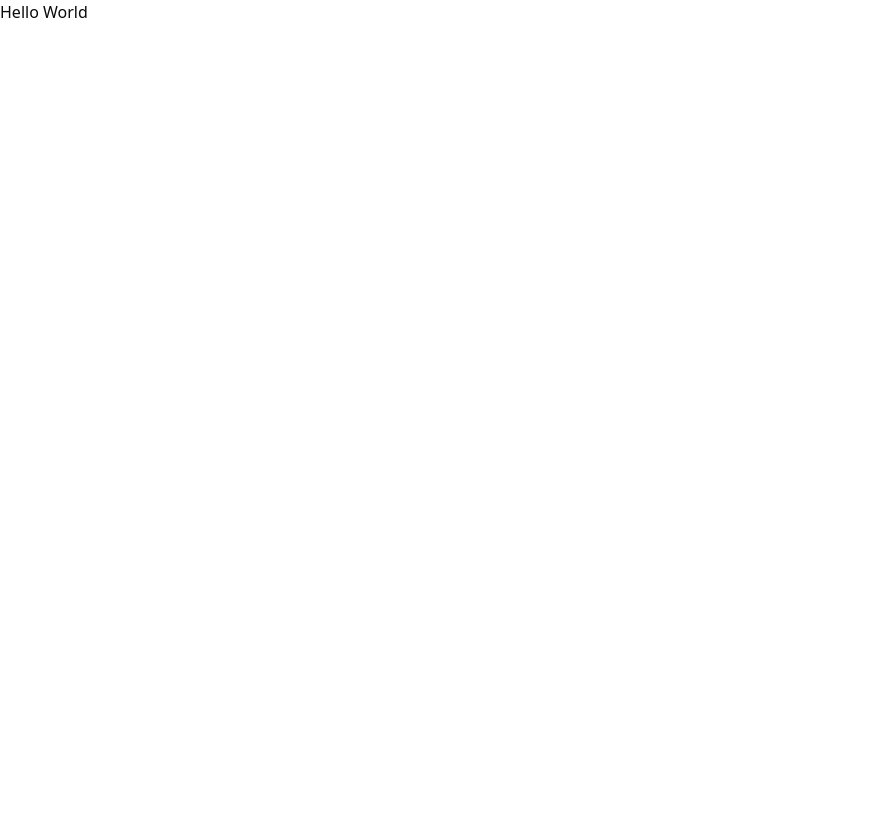
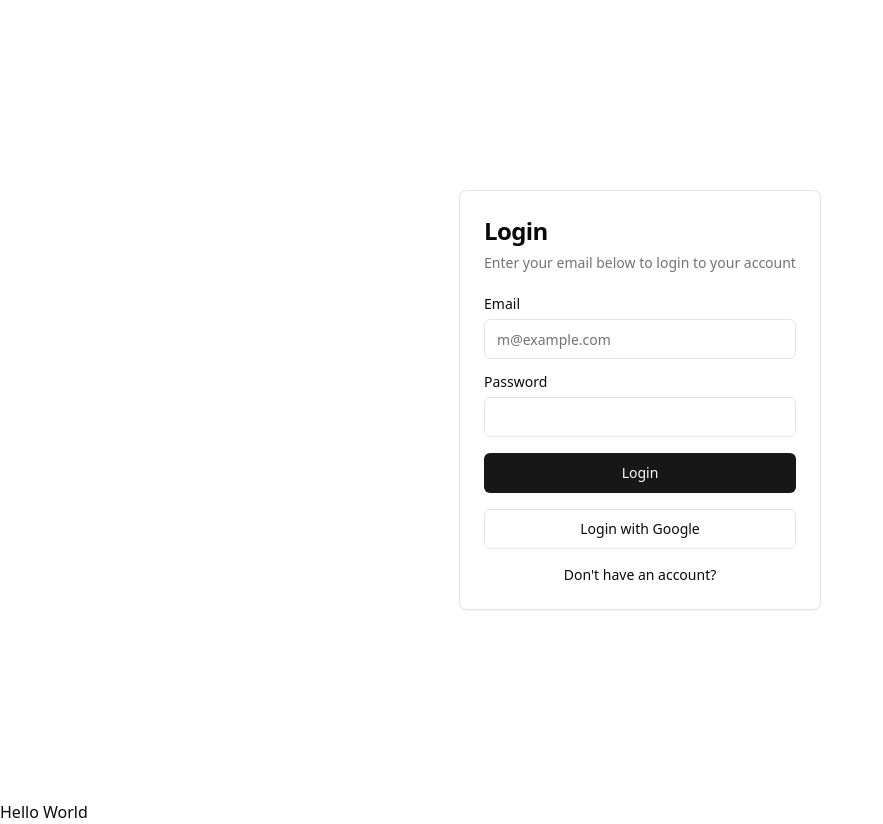
Before and after one commit to mk-muzzammil/MERN-E-Book-Backend, a React (Vite) app in the folder AdminDashboard/: page /login in a window 1280 px wide. Shown: the whole page, without its empty margins (0-883 px from the left). Before the commit the page ends 800 px from the top, so only its background shows below. Built offline with nearby package versions, Linux system fonts and the light colour scheme.

Commit message:
add login page and and homepage also import shadcn components

```diff
--- a/AdminDashboard/package.json
+++ b/AdminDashboard/package.json
@@ -10,11 +10,14 @@
     "preview": "vite preview"
   },
   "dependencies": {
+    "@radix-ui/react-label": "^2.1.0",
+    "@radix-ui/react-slot": "^1.1.0",
     "class-variance-authority": "^0.7.0",
     "clsx": "^2.1.1",
     "lucide-react": "^0.427.0",
     "react": "^18.3.1",
     "react-dom": "^18.3.1",
+    "react-router-dom": "^6.26.0",
     "tailwind-merge": "^2.4.0",
     "tailwindcss-animate": "^1.0.7"
   },
--- /dev/null
+++ b/AdminDashboard/src/components/ui/button.tsx
@@ -0,0 +1,56 @@
+import * as React from "react"
+import { Slot } from "@radix-ui/react-slot"
+import { cva, type VariantProps } from "class-variance-authority"
+
+import { cn } from "@/lib/utils"
+
+const buttonVariants = cva(
+  "inline-flex items-center justify-center whitespace-nowrap rounded-md text-sm font-medium ring-offset-background transition-colors focus-visible:outline-none focus-visible:ring-2 focus-visible:ring-ring focus-visible:ring-offset-2 disabled:pointer-events-none disabled:opacity-50",
+  {
+    variants: {
+      variant: {
+        default: "bg-primary text-primary-foreground hover:bg-primary/90",
+        destructive:
+          "bg-destructive text-destructive-foreground hover:bg-destructive/90",
+        outline:
+          "border border-input bg-background hover:bg-accent hover:text-accent-foreground",
+        secondary:
+          "bg-secondary text-secondary-foreground hover:bg-secondary/80",
+        ghost: "hover:bg-accent hover:text-accent-foreground",
+        link: "text-primary underline-offset-4 hover:underline",
+      },
+      size: {
+        default: "h-10 px-4 py-2",
+        sm: "h-9 rounded-md px-3",
+        lg: "h-11 rounded-md px-8",
+        icon: "h-10 w-10",
+      },
+    },
+    defaultVariants: {
+      variant: "default",
+      size: "default",
+    },
+  }
+)
+
+export interface ButtonProps
+  extends React.ButtonHTMLAttributes<HTMLButtonElement>,
+    VariantProps<typeof buttonVariants> {
+  asChild?: boolean
+}
+
+const Button = React.forwardRef<HTMLButtonElement, ButtonProps>(
+  ({ className, variant, size, asChild = false, ...props }, ref) => {
+    const Comp = asChild ? Slot : "button"
+    return (
+      <Comp
+        className={cn(buttonVariants({ variant, size, className }))}
+        ref={ref}
+        {...props}
+      />
+    )
+  }
+)
+Button.displayName = "Button"
+
+export { Button, buttonVariants }
--- /dev/null
+++ b/AdminDashboard/src/components/ui/card.tsx
@@ -0,0 +1,79 @@
+import * as React from "react"
+
+import { cn } from "@/lib/utils"
+
+const Card = React.forwardRef<
+  HTMLDivElement,
+  React.HTMLAttributes<HTMLDivElement>
+>(({ className, ...props }, ref) => (
+  <div
+    ref={ref}
+    className={cn(
+      "rounded-lg border bg-card text-card-foreground shadow-sm",
+      className
+    )}
+    {...props}
+  />
+))
+Card.displayName = "Card"
+
+const CardHeader = React.forwardRef<
+  HTMLDivElement,
+  React.HTMLAttributes<HTMLDivElement>
+>(({ className, ...props }, ref) => (
+  <div
+    ref={ref}
+    className={cn("flex flex-col space-y-1.5 p-6", className)}
+    {...props}
+  />
+))
+CardHeader.displayName = "CardHeader"
+
+const CardTitle = React.forwardRef<
+  HTMLParagraphElement,
+  React.HTMLAttributes<HTMLHeadingElement>
+>(({ className, ...props }, ref) => (
+  <h3
+    ref={ref}
+    className={cn(
+      "text-2xl font-semibold leading-none tracking-tight",
+      className
+    )}
+    {...props}
+  />
+))
+CardTitle.displayName = "CardTitle"
+
+const CardDescription = React.forwardRef<
+  HTMLParagraphElement,
+  React.HTMLAttributes<HTMLParagraphElement>
+>(({ className, ...props }, ref) => (
+  <p
+    ref={ref}
+    className={cn("text-sm text-muted-foreground", className)}
+    {...props}
+  />
+))
+CardDescription.displayName = "CardDescription"
+
+const CardContent = React.forwardRef<
+  HTMLDivElement,
+  React.HTMLAttributes<HTMLDivElement>
+>(({ className, ...props }, ref) => (
+  <div ref={ref} className={cn("p-6 pt-0", className)} {...props} />
+))
+CardContent.displayName = "CardContent"
+
+const CardFooter = React.forwardRef<
+  HTMLDivElement,
+  React.HTMLAttributes<HTMLDivElement>
+>(({ className, ...props }, ref) => (
+  <div
+    ref={ref}
+    className={cn("flex items-center p-6 pt-0", className)}
+    {...props}
+  />
+))
+CardFooter.displayName = "CardFooter"
+
+export { Card, CardHeader, CardFooter, CardTitle, CardDescription, CardContent }
--- /dev/null
+++ b/AdminDashboard/src/components/ui/input.tsx
@@ -0,0 +1,25 @@
+import * as React from "react"
+
+import { cn } from "@/lib/utils"
+
+export interface InputProps
+  extends React.InputHTMLAttributes<HTMLInputElement> {}
+
+const Input = React.forwardRef<HTMLInputElement, InputProps>(
+  ({ className, type, ...props }, ref) => {
+    return (
+      <input
+        type={type}
+        className={cn(
+          "flex h-10 w-full rounded-md border border-input bg-background px-3 py-2 text-sm ring-offset-background file:border-0 file:bg-transparent file:text-sm file:font-medium placeholder:text-muted-foreground focus-visible:outline-none focus-visible:ring-2 focus-visible:ring-ring focus-visible:ring-offset-2 disabled:cursor-not-allowed disabled:opacity-50",
+          className
+        )}
+        ref={ref}
+        {...props}
+      />
+    )
+  }
+)
+Input.displayName = "Input"
+
+export { Input }
--- /dev/null
+++ b/AdminDashboard/src/components/ui/label.tsx
@@ -0,0 +1,26 @@
+"use client"
+
+import * as React from "react"
+import * as LabelPrimitive from "@radix-ui/react-label"
+import { cva, type VariantProps } from "class-variance-authority"
+
+import { cn } from "@/lib/utils"
+
+const labelVariants = cva(
+  "text-sm font-medium leading-none peer-disabled:cursor-not-allowed peer-disabled:opacity-70"
+)
+
+const Label = React.forwardRef<
+  React.ElementRef<typeof LabelPrimitive.Root>,
+  React.ComponentPropsWithoutRef<typeof LabelPrimitive.Root> &
+    VariantProps<typeof labelVariants>
+>(({ className, ...props }, ref) => (
+  <LabelPrimitive.Root
+    ref={ref}
+    className={cn(labelVariants(), className)}
+    {...props}
+  />
+))
+Label.displayName = LabelPrimitive.Root.displayName
+
+export { Label }
--- a/AdminDashboard/src/main.tsx
+++ b/AdminDashboard/src/main.tsx
@@ -2,9 +2,11 @@
 import { createRoot } from "react-dom/client";
 import App from "./App.tsx";
 import "./index.css";
-
+import Router from "./router.tsx";
+import { RouterProvider } from "react-router-dom";
 createRoot(document.getElementById("root")!).render(
   <StrictMode>
+    <RouterProvider router={Router} />
     <App />
   </StrictMode>
 );
--- /dev/null
+++ b/AdminDashboard/src/pages/HomePage.tsx
@@ -0,0 +1,5 @@
+const HomePage = () => {
+  return <div>Home Page </div>;
+};
+
+export default HomePage;
--- /dev/null
+++ b/AdminDashboard/src/pages/LoginPage.tsx
@@ -0,0 +1,59 @@
+import { Button } from "@/components/ui/button";
+import {
+  Card,
+  CardContent,
+  CardDescription,
+  CardHeader,
+  CardTitle,
+} from "@/components/ui/card";
+import { Input } from "@/components/ui/input";
+import { Label } from "@/components/ui/label";
+
+export function LoginPage() {
+  return (
+    <div className="flex justify-center items-center h-screen">
+      <Card className="mx-auto max-w-sm">
+        <CardHeader>
+          <CardTitle className="text-2xl">Login</CardTitle>
+          <CardDescription>
+            Enter your email below to login to your account
+          </CardDescription>
+        </CardHeader>
+        <CardContent>
+          <div className="grid gap-4">
+            <div className="grid gap-2">
+              <Label htmlFor="email">Email</Label>
+              <Input
+                id="email"
+                type="email"
+                placeholder="m@example.com"
+                required
+              />
+            </div>
+            <div className="grid gap-2">
+              <div className="flex items-center">
+                <Label htmlFor="password">Password</Label>
+                {/* <Link href="#" className="ml-auto inline-block text-sm underline">
+                Forgot your password?
+              </Link> */}
+              </div>
+              <Input id="password" type="password" required />
+            </div>
+            <Button type="submit" className="w-full">
+              Login
+            </Button>
+            <Button variant="outline" className="w-full">
+              Login with Google
+            </Button>
+          </div>
+          <div className="mt-4 text-center text-sm">
+            Don&apos;t have an account?{" "}
+            {/* <Link href="#" className="underline">
+            Sign up
+          </Link> */}
+          </div>
+        </CardContent>
+      </Card>
+    </div>
+  );
+}
```
Also changed, not shown: AdminDashboard/src/router.tsx (added, +15 -0 lines), AdminDashboard/public/book.jpeg (added), 1 other file (tests, documents, lock files or other folders).
